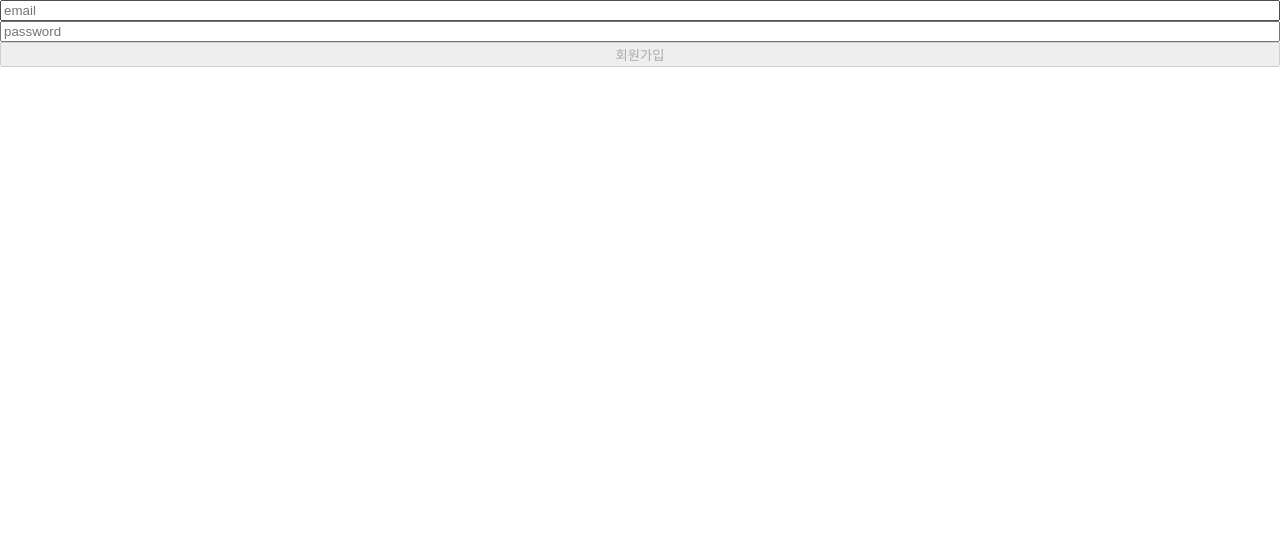
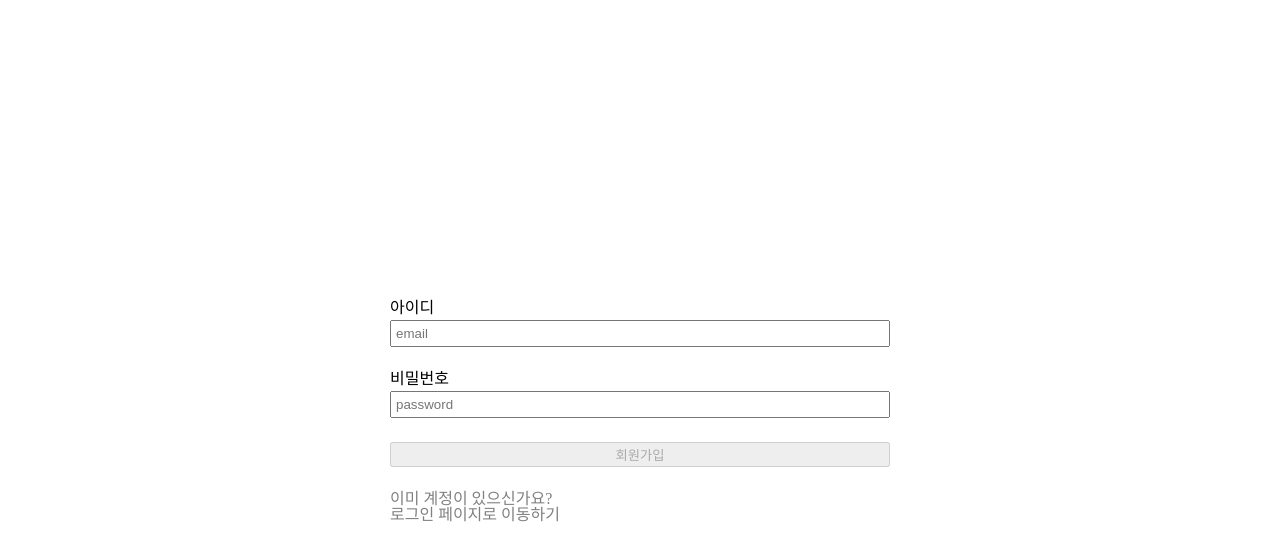
Before and after one commit to kimhw7/wanted-pre-onboarding-frontend, a React (Create React App) app: page / in a window 1280 px wide. Shown: the top 560 px of the page. Built offline with nearby package versions, Linux system fonts and the light colour scheme.

Commit message:
ui 정렬 (#5)

```diff
--- a/src/components/SigninForm.js
+++ b/src/components/SigninForm.js
@@ -38,25 +38,34 @@ const SigninForm = () => {
   }, [email, password]);
   return (
     <FormWrapper>
+      <label for="email-input">아이디</label>
       <input
+        id="email-input"
         type="text"
         placeholder="email"
         onChange={(e) => setEmail(e.target.value)}
         data-testid="email-input"
       />
+      <label for="password-input">비밀번호</label>
       <input
+        id="password-input"
         type="password"
         placeholder="password"
         onChange={(e) => setPassword(e.target.value)}
         data-testid="password-input"
       />
       <button
+        className="signinButton"
         onClick={handleClickSignin}
         disabled={isButtonDisabled}
         data-testid="signin-button"
       >
         sign in
       </button>
+      <p className="text">아직 계정이 없으신가요?</p>
+      <p className="navigate" onClick={() => navigate("/signup")}>
+        회원가입 페이지로 이동하기
+      </p>
     </FormWrapper>
   );
 };
@@ -64,6 +73,25 @@ const SigninForm = () => {
 const FormWrapper = styled.section`
   display: flex;
   flex-direction: column;
+
+  > input {
+    margin: 4px 0 24px 0;
+    padding: 4px;
+  }
+
+  > .signinButton {
+    margin-bottom: 24px;
+  }
+
+  > p {
+    color: gray;
+  }
+  > .navigate {
+    :hover {
+      color: blue;
+      cursor: pointer;
+    }
+  }
 `;
 
 export default SigninForm;
--- a/src/components/SignupForm.js
+++ b/src/components/SignupForm.js
@@ -36,12 +36,15 @@ const SignupForm = () => {
 
   return (
     <FormWrapper>
+      <label for="email-input">아이디</label>
       <input
+        id="email-input"
         data-testid="email-input"
         type={"text"}
         placeholder="email"
         onChange={(e) => setEmail(e.target.value)}
       />
+      <label for="password-input">비밀번호</label>
       <input
         data-testid="password-input"
         type={"password"}
@@ -56,6 +59,10 @@ const SignupForm = () => {
       >
         회원가입
       </button>
+      <p className="text">이미 계정이 있으신가요?</p>
+      <p className="navigate" onClick={() => navigate("/signin")}>
+        로그인 페이지로 이동하기
+      </p>
     </FormWrapper>
   );
 };
@@ -64,7 +71,23 @@ const FormWrapper = styled.section`
   display: flex;
   flex-direction: column;
 
+  > input {
+    margin: 4px 0 24px 0;
+    padding: 4px;
+  }
+
   > .signupButton {
+    margin-bottom: 24px;
+  }
+
+  > p {
+    color: gray;
+  }
+  > .navigate {
+    :hover {
+      color: blue;
+      cursor: pointer;
+    }
   }
 `;
 
--- a/src/pages/Signin.js
+++ b/src/pages/Signin.js
@@ -20,6 +20,11 @@ const Signin = () => {
   );
 };
 
-const SigninWrapper = styled.main``;
+const SigninWrapper = styled.main`
+  height: 400px;
+  width: 500px;
+  margin: auto;
+  margin-top: 300px;
+`;
 
 export default Signin;
--- a/src/pages/Signup.js
+++ b/src/pages/Signup.js
@@ -22,6 +22,9 @@ const Signup = () => {
 
 const SignupWrapper = styled.main`
   height: 400px;
+  width: 500px;
+  margin: auto;
+  margin-top: 300px;
 `;
 
 export default Signup;
--- a/src/pages/TodoList.js
+++ b/src/pages/TodoList.js
@@ -52,6 +52,7 @@ const TodoList = () => {
     <TodoPageWrapper>
       <div className="addTodoWrapper">
         <input
+          className="addTodo"
           value={addTodoInput}
           type={"text"}
           data-testid="new-todo-input"
@@ -64,7 +65,7 @@ const TodoList = () => {
           추가
         </button>
       </div>
-      <ul>
+      <ul className="todolist">
         {todoListData &&
           todoListData.map((el) => (
             <Todo
@@ -81,6 +82,20 @@ const TodoList = () => {
   );
 };
 
-const TodoPageWrapper = styled.main``;
+const TodoPageWrapper = styled.main`
+  min-height: 400px;
+  width: 500px;
+  margin: auto;
+  margin-top: 300px;
+  input,
+  button {
+    padding: 4px;
+    margin-right: 8px;
+    margin-bottom: 8px;
+  }
+  .addTodo {
+    width: 210px;
+  }
+`;
 
 export default TodoList;
```
